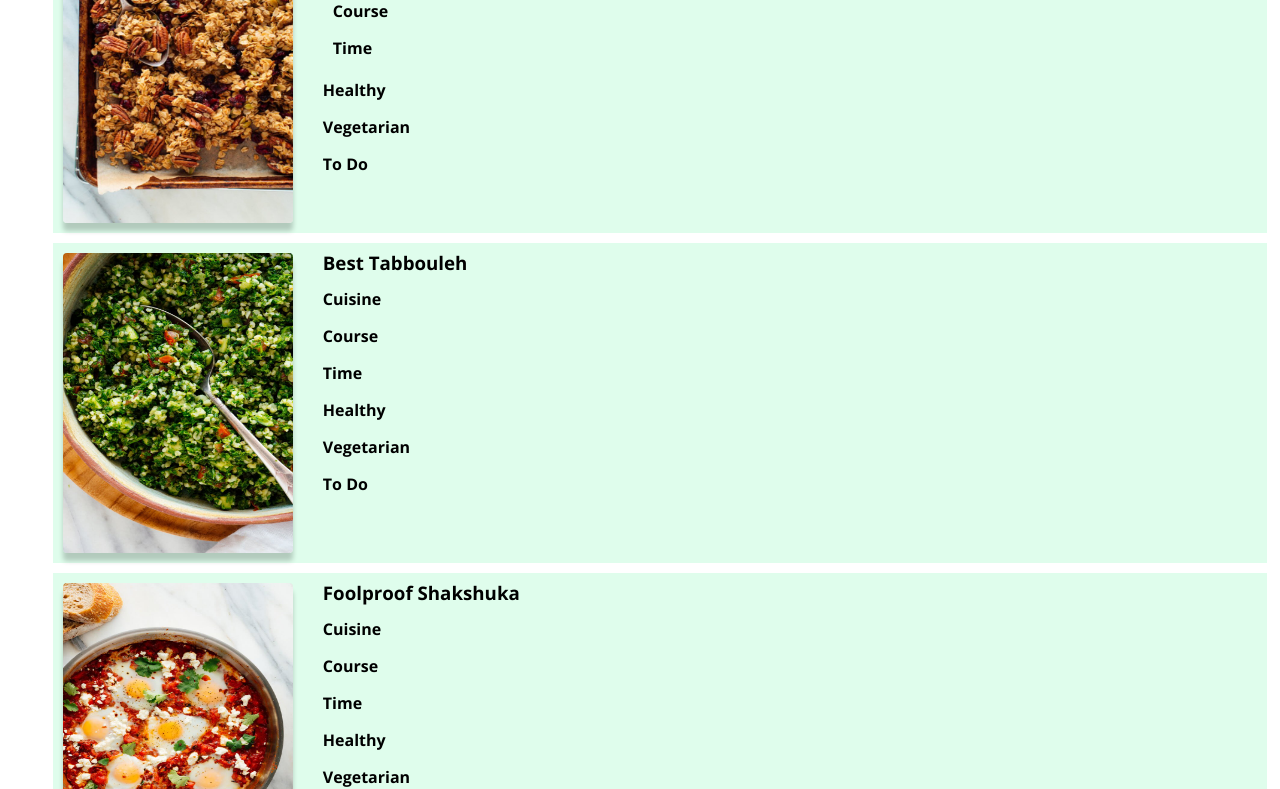
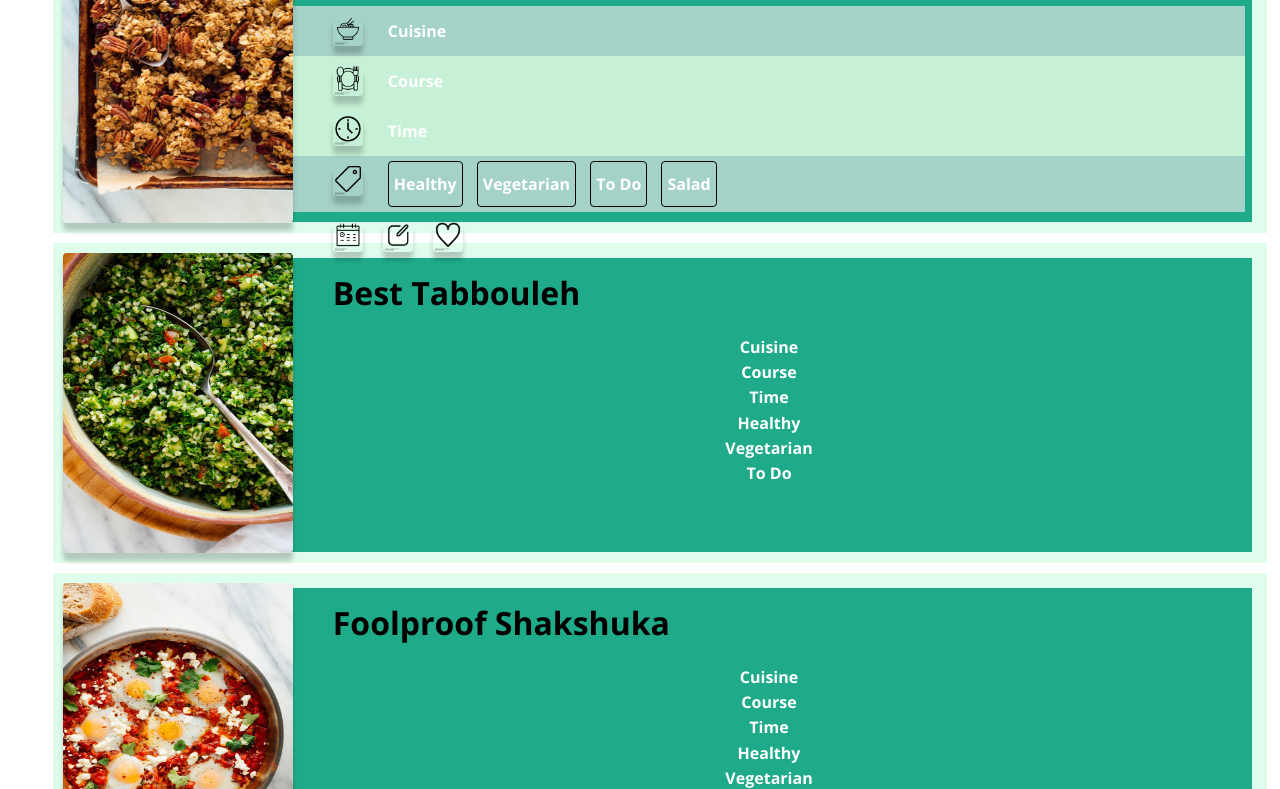
Before and after one commit to LCRAnderson/Anderson-Recipes-2, a plain HTML site: page recipe/all_recipes.html in a window 1280 px wide. Shown: the part 454-1243 px from the top of the page. Drawn offline with nearby package versions, Linux system fonts and the light colour scheme.

Commit message:
All recipes content design

```diff
--- a/recipe/all_recipes.html
+++ b/recipe/all_recipes.html
@@ -33,14 +33,30 @@
 					<div class="recipe-content">
 						<h3>The Very Best Granola</h3>
 						<div class="primary-tags">
-							<h4>Cuisine</h4>
-							<h4>Course</h4>
-							<h4>Time</h4>
+							<div class="cuisine-tag">
+								<img src="cuisine-icon.png" alt="Cuisine Icon">
+								<h4>Cuisine</h4>
+							</div>
+							<div class="course-tag">
+								<img src="course-icon.png" alt="Course Icon">
+								<h4>Course</h4>
+							</div>
+							<div class="time-tag">
+								<img src="time-icon.png" alt="Time Icon">
+								<h4>Time</h4>
+							</div>
 						</div>
 						<div class="secondary-tags">
+							<img src="tag-icon.png" alt="Time Icon">
 							<h4>Healthy</h4>
 							<h4>Vegetarian</h4>
 							<h4>To Do</h4>
+							<h4>Salad</h4>
+						</div>
+						<div class="actions">
+							<img src="action-calendar.png" alt="Calendar">
+							<img src="action-edit.png" alt="Edit">
+							<img src="action-heart.png" alt="Heart">
 						</div>
 					</div>
 				</div>
--- a/styles.css
+++ b/styles.css
@@ -235,7 +235,7 @@ section.calendar aside .lunch {
 	border-radius: 20px 0px 0px 20px;
 }
 
-/* Section - Calendar
+/* Section - Calendar 2
 ----------------------------------*/
 
 .tooltip {
@@ -346,37 +346,75 @@ section.all-recipes img {
 	box-shadow: 0 8px 5px 0 rgba(0, 0, 0, 0.2);
 }
 
+
 section.all-recipes .recipe-content {
-	position: relative;
-	left: 0;
+	left: 250px;
 	top: 0;
-}
+	color: #000;
+	text-align: left;
+	margin: 5px;
+	padding: 7px;
+	background-color: #1fab89;
+	height: 280px;
+	}
 
 section.all-recipes .recipe-content h3 {
 	position: relative;
-	left: 30px;
+	left: 40px;
 	top: 0px;
 	color: #000;
-	}
+	font-size: 2em;
+	padding: 10px;
+}
 
-section.all-recipes .recipe-content h4 {
+section.all-recipes .primary-tags h4 {
 	position: relative;
-	left: 30px;
+	left: 40px;
 	top: 0px;
-	color: #000;
-	text-align: left;
+	display: inline-block;
+	position: relative;
 	margin: 5px;
-	padding: 5px;
-	}
+	line-height: 40px;
+}
+
+section.all-recipes .secondary-tags h4 {
+	position: relative;
+	left: 40px;
+	top: 0px;
+	display: inline-block;
+	position: relative;
+	margin: 5px;
+	line-height: 40px;
+	border: 1px solid black;
+	border-radius: 4px;
+	padding: 2px 5px;
+}
+
+section.all-recipes .recipe-content img {
+	position: relative;
+	left: 40px;
+	top: 0px;
+	height: 30px;
+	width: 30px;
+	margin: 10px 20px 0 0;
+}
 
 section.all-recipes .primary-tags {
-	display: inline-block;
+	background-color: #c6f1d6;
 }
 
 
 section.all-recipes .secondary-tags {
+	background-color: #a4d1c8;
+}
+
+section.all-recipes .cuisine-tag {
+	background-color: #a4d1c8;
+	left: 0px;
+	top: 0px;
 
 }
+
 
 
 /* Navigation
```
Also changed, not shown: recipe/action-calendar.png (added), recipe/action-edit.png (added), recipe/action-heart.png (added), recipe/course-icon.png (added), recipe/cuisine-icon.png (added), recipe/tag-icon.png (added), recipe/time-icon.png (added).
